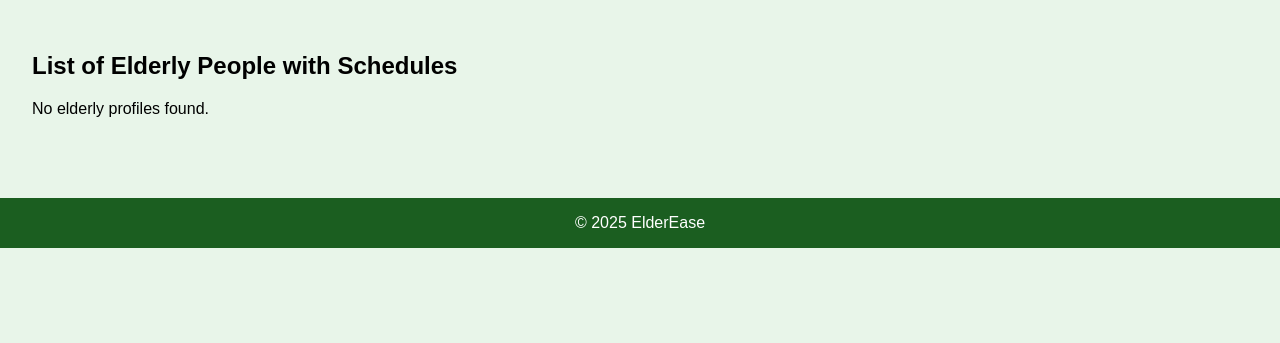
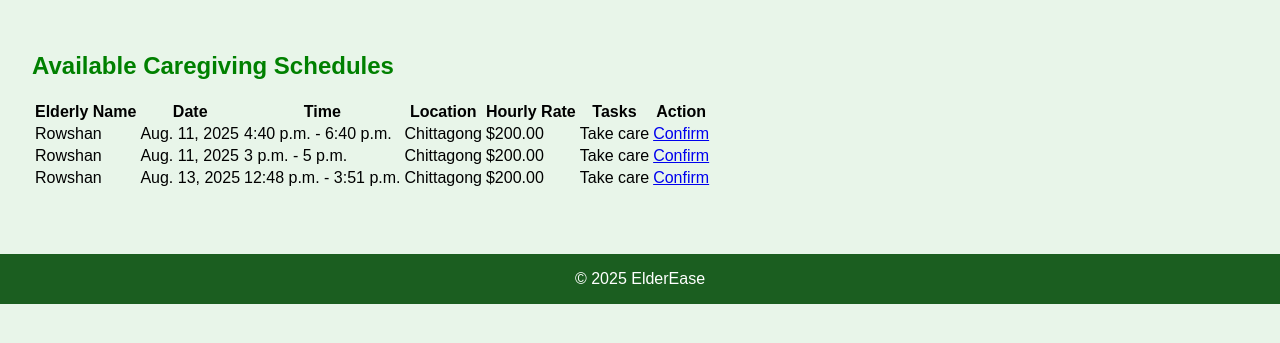
Before and after one commit to eqraRahman22/ElderEase, a Django app: page /list_of_people_with_schedules/ in a window 1280 px wide. Shown: the part 112-455 px from the top of the page. Run offline with Django 5.2, Linux system fonts and the light colour scheme; a user stored in the database is signed in; data comes from the database, SQL or seed files in the repository; both versions use the stored data as it was after the commit.

Commit message:
Set Schedule2

```diff
--- a/core/models.py
+++ b/core/models.py
@@ -64,10 +64,10 @@ class CareSchedule(models.Model):
     location = models.CharField(max_length=255)
     task_list = models.TextField(help_text="Comma-separated list of tasks")
     hourly_rate = models.DecimalField(max_digits=6, decimal_places=2)
-    confirmed_by_caregiver = models.BooleanField(default=False)
 
     def __str__(self):
         return f"Schedule for {self.elderly.name} on {self.date}"
+
 
 
 class CaregiverAssignment(models.Model):
--- a/core/templates/core/list_of_people_with_schedules.html
+++ b/core/templates/core/list_of_people_with_schedules.html
@@ -1,27 +1,30 @@
 {% extends 'core/base.html' %}
 {% block content %}
 <div class="container">
-    <h2>List of Elderly People with Schedules</h2>
-
-    {% if elderly_list %}
-        <ul>
-            {% for elderly in elderly_list %}
-                <li>
-                    <strong>{{ elderly.name }}</strong> ({{ elderly.gender }}) - {{ elderly.location }}
-                    {% if elderly.careschedule_set.all %}
-                        <ul>
-                            {% for schedule in elderly.careschedule_set.all %}
-                                <li>{{ schedule.date }}: {{ schedule.task_list }} ({{ schedule.start_time }} - {{ schedule.end_time }})</li>
-                            {% endfor %}
-                        </ul>
-                    {% else %}
-                        <em>No schedules assigned</em>
-                    {% endif %}
-                </li>
-            {% endfor %}
-        </ul>
-    {% else %}
-        <p>No elderly profiles found.</p>
-    {% endif %}
+    <h2 style="color:green;">Available Caregiving Schedules</h2>
+    <table class="table table-bordered">
+        <tr>
+            <th>Elderly Name</th>
+            <th>Date</th>
+            <th>Time</th>
+            <th>Location</th>
+            <th>Hourly Rate</th>
+            <th>Tasks</th>
+            <th>Action</th>
+        </tr>
+        {% for schedule in schedules %}
+        <tr>
+            <td>{{ schedule.elderly.name }}</td>
+            <td>{{ schedule.date }}</td>
+            <td>{{ schedule.start_time }} - {{ schedule.end_time }}</td>
+            <td>{{ schedule.location }}</td>
+            <td>${{ schedule.hourly_rate }}</td>
+            <td>{{ schedule.task_list }}</td>
+            <td>
+                <a href="{% url 'confirm_caregiving' schedule.id %}" class="btn btn-success">Confirm</a>
+            </td>
+        </tr>
+        {% endfor %}
+    </table>
 </div>
 {% endblock %}
--- a/core/views.py
+++ b/core/views.py
@@ -1,10 +1,9 @@
 # core/views.py
-from django.shortcuts import render, redirect
+
 from django.contrib.auth import authenticate, login, logout
 from .forms import SignUpForm
 from core.factories.user_factory import UserFactory
 from django.contrib import messages
-
 from django.shortcuts import render, redirect, get_object_or_404
 from django.contrib.auth.decorators import login_required
 from .forms import CareScheduleForm
```
Also changed, not shown: core/templates/core/set_schedule.html (+0 -26 lines), core/migrations/0004_careschedule_confirmed_by_caregiver.py (added), core/migrations/0005_remove_careschedule_confirmed_by_caregiver_and_more.py (added), db.sqlite3.
